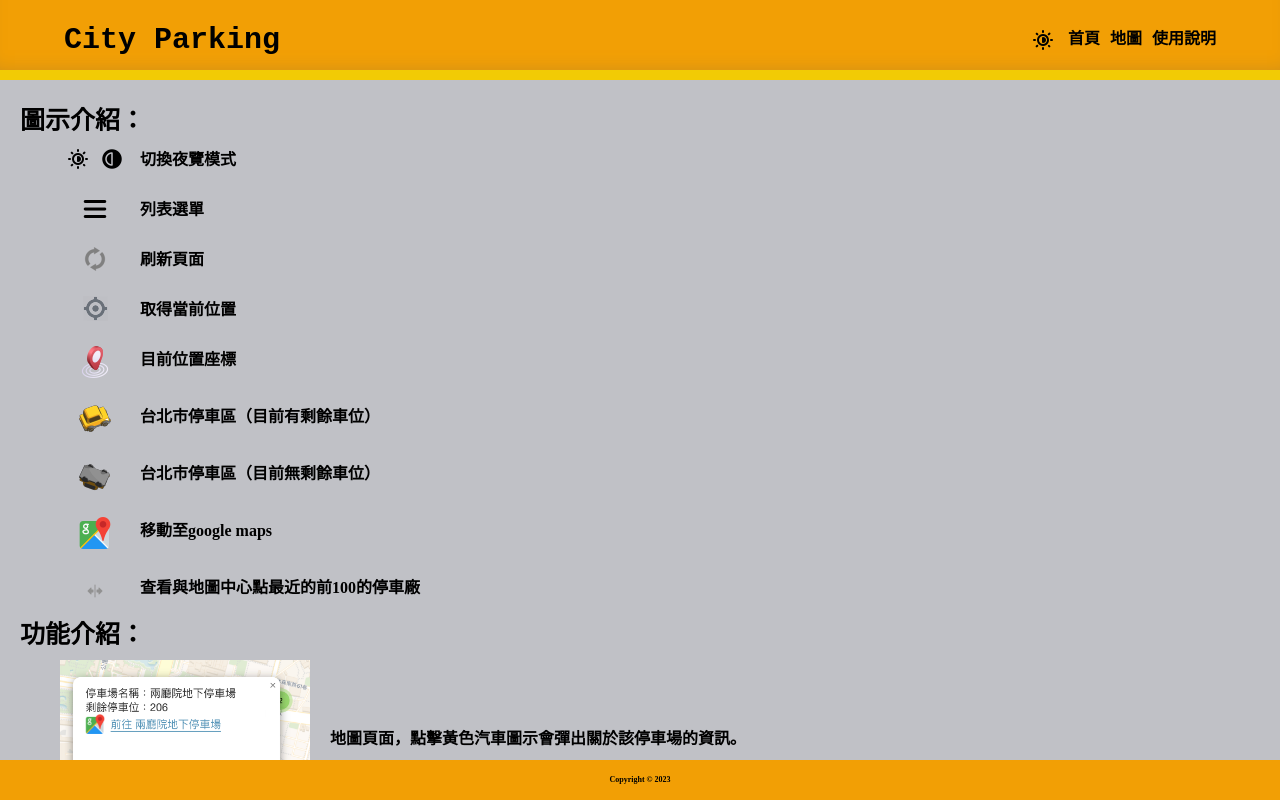
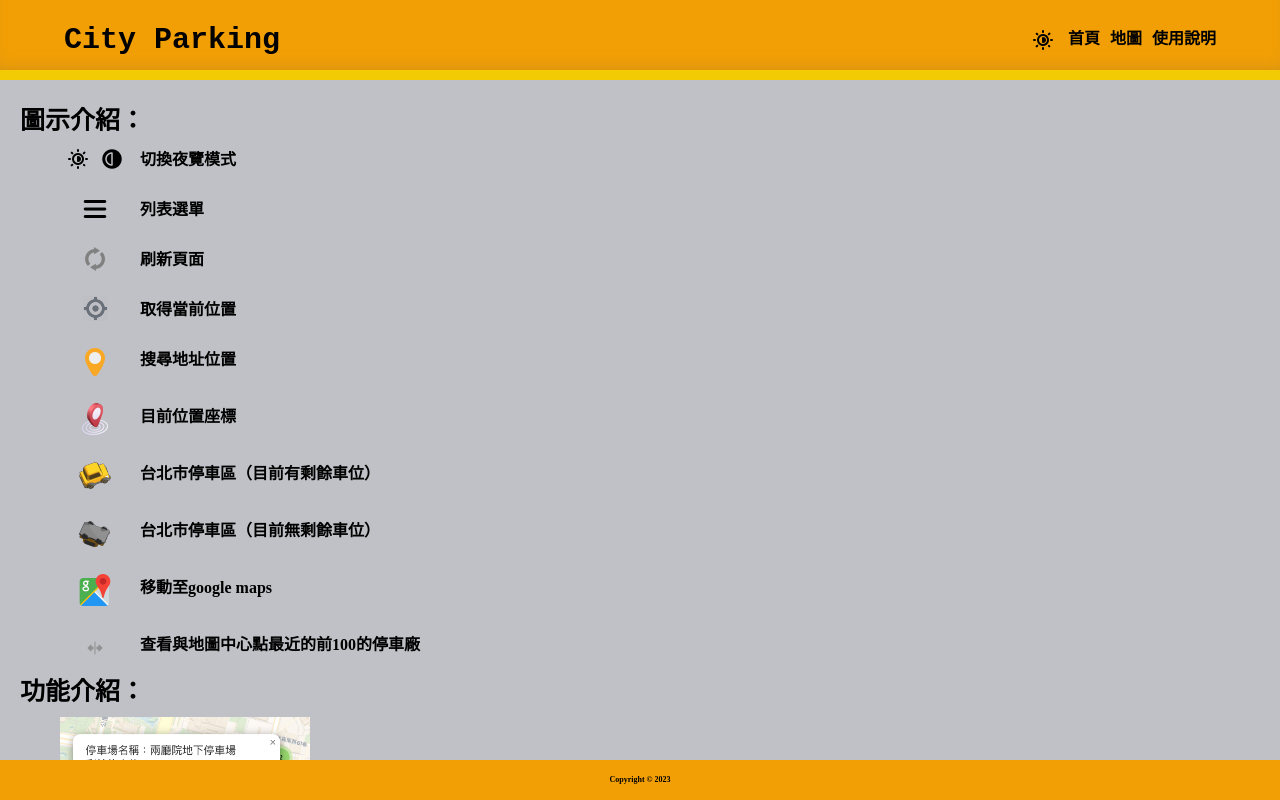
Before and after one commit to KFR1230/Taipei-Parking-Map, a React (Create React App) app: page /description in a window 1280 px wide. Built offline with nearby package versions, Linux system fonts and the light colour scheme.

Commit message:
fixed//not found, add//description

```diff
--- a/src/components/basics/Description.jsx
+++ b/src/components/basics/Description.jsx
@@ -10,6 +10,8 @@ import googleMap from '../../assets/images/google-maps.png';
 import openDoor from '../../assets/images/open-door16.png';
 import popup from '../../assets/images/popup.png';
 import nearlyPark from '../../assets/images/nearlyPark.png'
+import search from '../../assets/images/search.png';
+import location from '../../assets/images/location32.png';
 const Description = () => {
   return (
     <>
@@ -41,6 +43,12 @@ const Description = () => {
                 <img src={target} alt="" className="item-icon-img" />
               </div>
               <div className="item-description">取得當前位置</div>
+            </div>
+            <div className="item-list">
+              <div className="item-icon">
+                <img src={location} alt="" className="item-icon-img" />
+              </div>
+              <div className="item-description">搜尋地址位置</div>
             </div>
             <div className="item-list">
               <div className="item-icon">
@@ -97,6 +105,14 @@ const Description = () => {
                 地圖頁面，點擊左側邊框，出現的列表是離中心紅十字最近的前100筆停車場。（手機版點擊下側邊框）
               </div>
             </div>
+            <div className="feature-list">
+              <div className="feature-picture">
+                <img src={search} alt="" className="feature-img" />
+              </div>
+              <div className="feature-description">
+                地圖頁面，由搜尋框找尋地址。
+              </div>
+            </div>
           </section>
         </div>
       </div>
--- a/src/scss/basic/mapSearch.scss
+++ b/src/scss/basic/mapSearch.scss
@@ -56,7 +56,8 @@
     }
   }
 }
-.results.active {
+.results.active,
+.leaflet-bar-notfound {
   position: absolute;
   top: 40px;
   left: 10px;
@@ -68,7 +69,7 @@
   padding: 10px;
   background-color: var(--main-button);
   border-radius: 0px 0px 10px 10px;
-  box-shadow: -1px 17px 26px -12px rgba(0,0,0,0.75);
+  box-shadow: -1px 17px 26px -12px rgba(0, 0, 0, 0.75);
   & div:not(:last-child) {
     border-bottom: 1px solid rgba(171, 170, 170, 0.512);
     padding-bottom: 5px;
@@ -77,6 +78,11 @@
   &.results div:hover {
     background-color: #9a9797;
   }
+}
+.results .leaflet-bar-notfound {
+  text-align: center;
+  height: 100px;
+  line-height: 80px;
 }
 
 // .leaflet-control-geosearch{
```
Also changed, not shown: src/assets/images/search.png (added).
